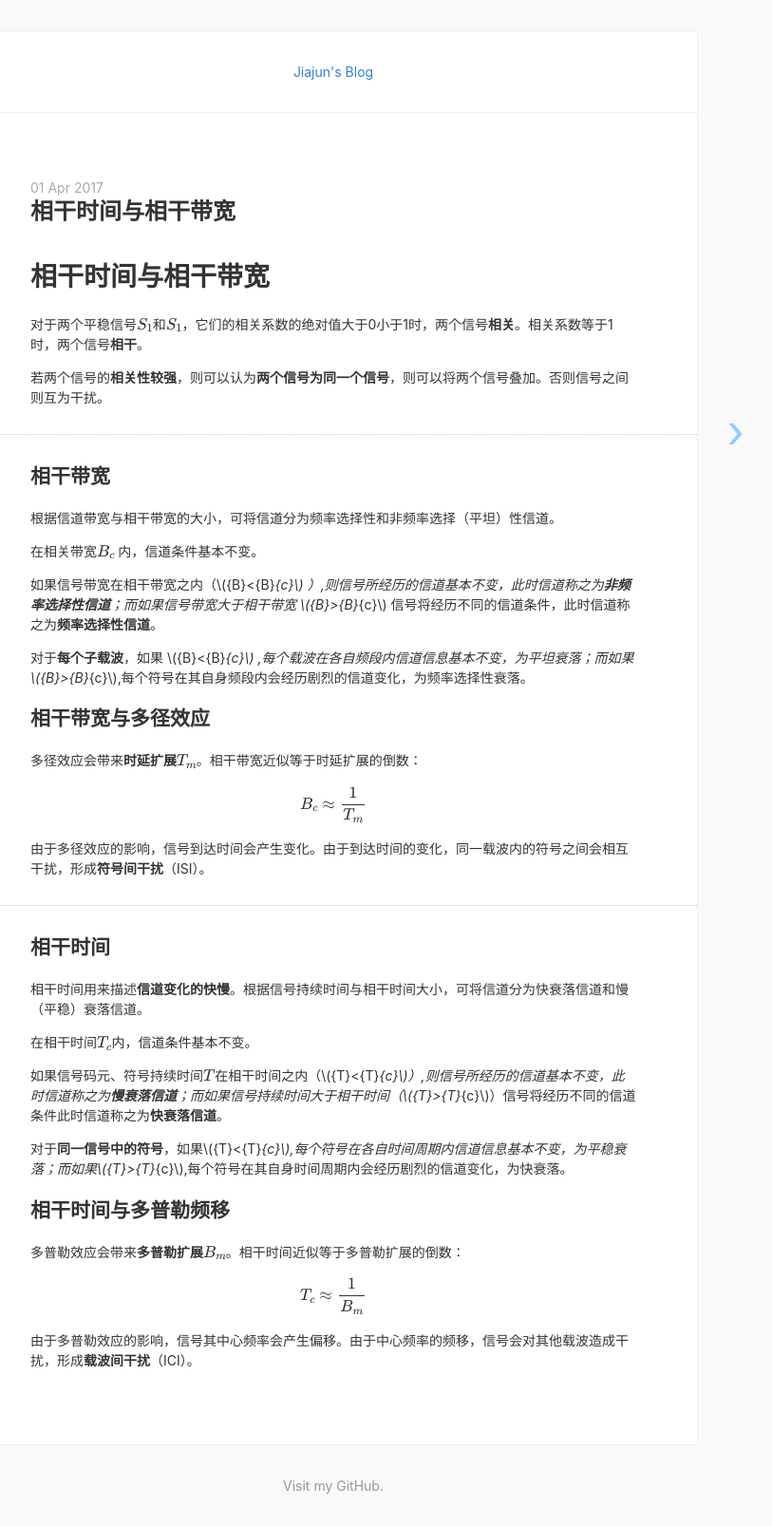
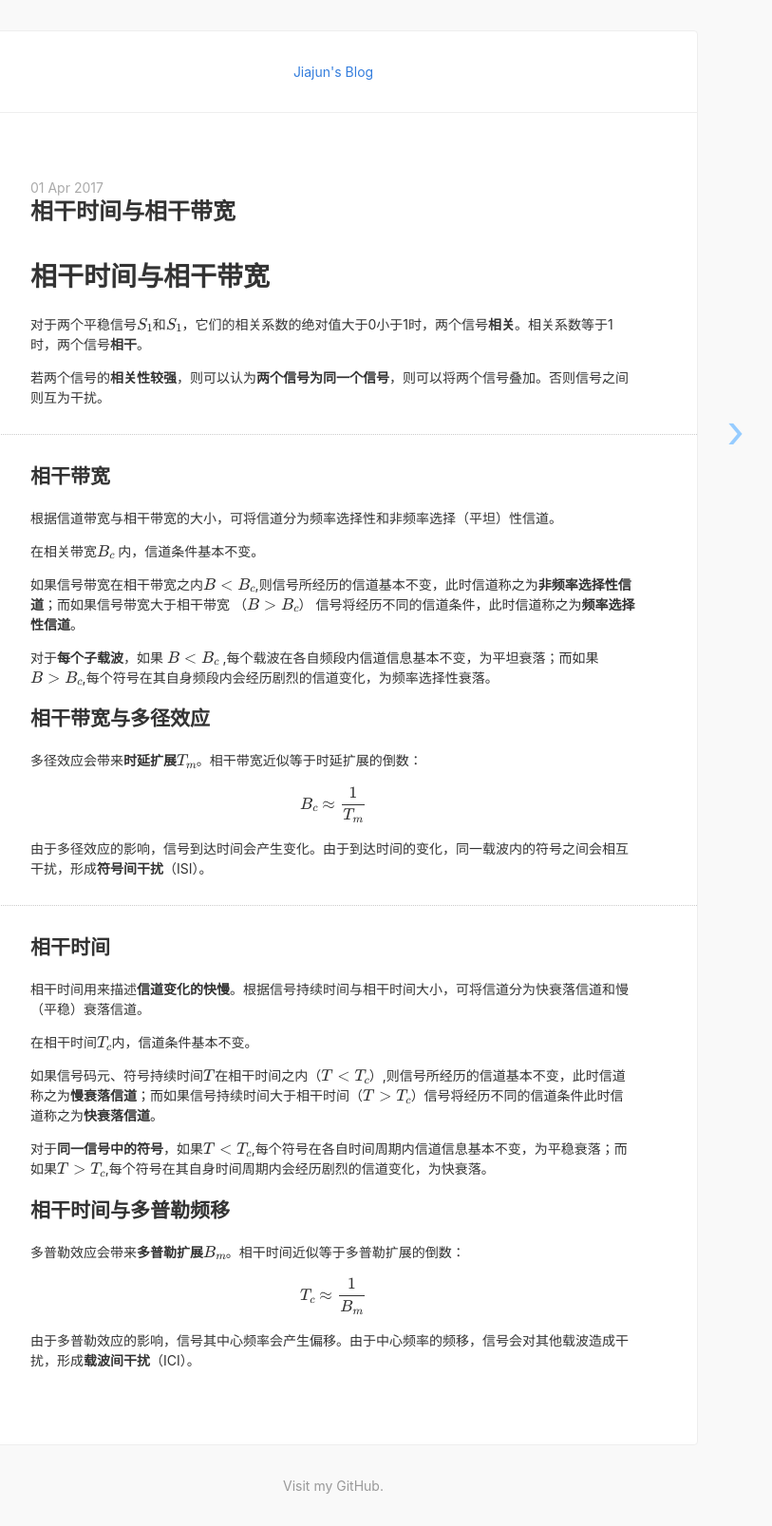
Before and after one commit to jiajunhit/jiajunhit.github.io, a Jekyll site: the page built from _posts/2017-04-01-相干时间与相干带宽.md, in a window 1280 px wide. Shown: the whole page at 95% size, without its empty margins (289-1102 px from the left). Built offline with Jekyll 4.4.1, drawn with Linux system fonts in a browser that asks for light colours; nearby versions of some CDN libraries; formulas are drawn with MathJax 3.

Commit message:
preview locally OK👌

```diff
--- a/_posts/2017-04-01-相干时间与相干带宽.md
+++ b/_posts/2017-04-01-相干时间与相干带宽.md
@@ -1,6 +1,6 @@
 # 相干时间与相干带宽
 
-对于两个平稳信号\\(S_1\\)和\\(S_1\\)，它们的相关系数的绝对值大于0小于1时，两个信号**相关**。相关系数等于1时，两个信号**相干**。
+对于两个平稳信号$S_1$和$S_1$，它们的相关系数的绝对值大于0小于1时，两个信号**相关**。相关系数等于1时，两个信号**相干**。
 
 若两个信号的**相关性较强**，则可以认为**两个信号为同一个信号**，则可以将两个信号叠加。否则信号之间则互为干扰。
 
@@ -12,14 +12,14 @@
 
 根据信道带宽与相干带宽的大小，可将信道分为频率选择性和非频率选择（平坦）性信道。
 
-在相关带宽\\({B}_{c}\\) 内，信道条件基本不变。
+在相关带宽${B}_{c}$ 内，信道条件基本不变。
 
-如果信号带宽在相干带宽之内（\\({B}<{B}_{c}\\) ）,则信号所经历的信道基本不变，此时信道称之为**非频率选择性信道**；而如果信号带宽大于相干带宽 \\({B}>{B}_{c}\\) 信号将经历不同的信道条件，此时信道称之为**频率选择性信道**。
+如果信号带宽在相干带宽之内${B}<{B_c}$,则信号所经历的信道基本不变，此时信道称之为**非频率选择性信道**；而如果信号带宽大于相干带宽 （${B}>{B_c}$） 信号将经历不同的信道条件，此时信道称之为**频率选择性信道**。
 
-对于**每个子载波**，如果 \\({B}<{B}_{c}\\) ,每个载波在各自频段内信道信息基本不变，为平坦衰落；而如果\\({B}>{B}_{c}\\),每个符号在其自身频段内会经历剧烈的信道变化，为频率选择性衰落。
+对于**每个子载波**，如果 ${B}<{B_c}$ ,每个载波在各自频段内信道信息基本不变，为平坦衰落；而如果${B>B}_{c}$,每个符号在其自身频段内会经历剧烈的信道变化，为频率选择性衰落。
 
 ## 相干带宽与多径效应
-多径效应会带来**时延扩展**\\(T_m\\)。相干带宽近似等于时延扩展的倒数：
+多径效应会带来**时延扩展**$T_m$。相干带宽近似等于时延扩展的倒数：
 
 $$B_c \approx \frac{1}{T_m}$$
 
@@ -32,14 +32,14 @@ $$B_c \approx \frac{1}{T_m}$$
 
 相干时间用来描述**信道变化的快慢**。根据信号持续时间与相干时间大小，可将信道分为快衰落信道和慢（平稳）衰落信道。
 
-在相干时间\\({T}_{c}\\)内，信道条件基本不变。
+在相干时间${T}_{c}$内，信道条件基本不变。
 
-如果信号(码元、符号)持续时间$T$在相干时间之内（\\({T}<{T}_{c}\\)）,则信号所经历的信道基本不变，此时信道称之为**慢衰落信道**；而如果信号持续时间大于相干时间（\\({T}>{T}_{c}\\)）信号将经历不同的信道条件此时信道称之为**快衰落信道**。
+如果信号(码元、符号)持续时间$T$在相干时间之内（${T}<{T_c}$）,则信号所经历的信道基本不变，此时信道称之为**慢衰落信道**；而如果信号持续时间大于相干时间（${T}>{T_c}$）信号将经历不同的信道条件此时信道称之为**快衰落信道**。
 
-对于**同一信号中的符号**，如果\\({T}<{T}_{c}\\),每个符号在各自时间周期内信道信息基本不变，为平稳衰落；而如果\\({T}>{T}_{c}\\),每个符号在其自身时间周期内会经历剧烈的信道变化，为快衰落。
+对于**同一信号中的符号**，如果${T}<{T_c}$,每个符号在各自时间周期内信道信息基本不变，为平稳衰落；而如果${T}>{T_c}$,每个符号在其自身时间周期内会经历剧烈的信道变化，为快衰落。
 
 ## 相干时间与多普勒频移
-多普勒效应会带来**多普勒扩展**\\(B_m\\)。相干时间近似等于多普勒扩展的倒数：
+多普勒效应会带来**多普勒扩展**$B_m$。相干时间近似等于多普勒扩展的倒数：
 
 $$T_c \approx \frac{1}{B_m}$$
 
```
Also changed, not shown: _posts/2017-04-09-循环前缀的代价.md (+6 -6 lines), _posts/2017-05-04-复信号的调制与解调（基带）.md (+2 -2 lines), _posts/2017-12-30-拉格朗日对偶.md (+5 -5 lines), 15 other files.
